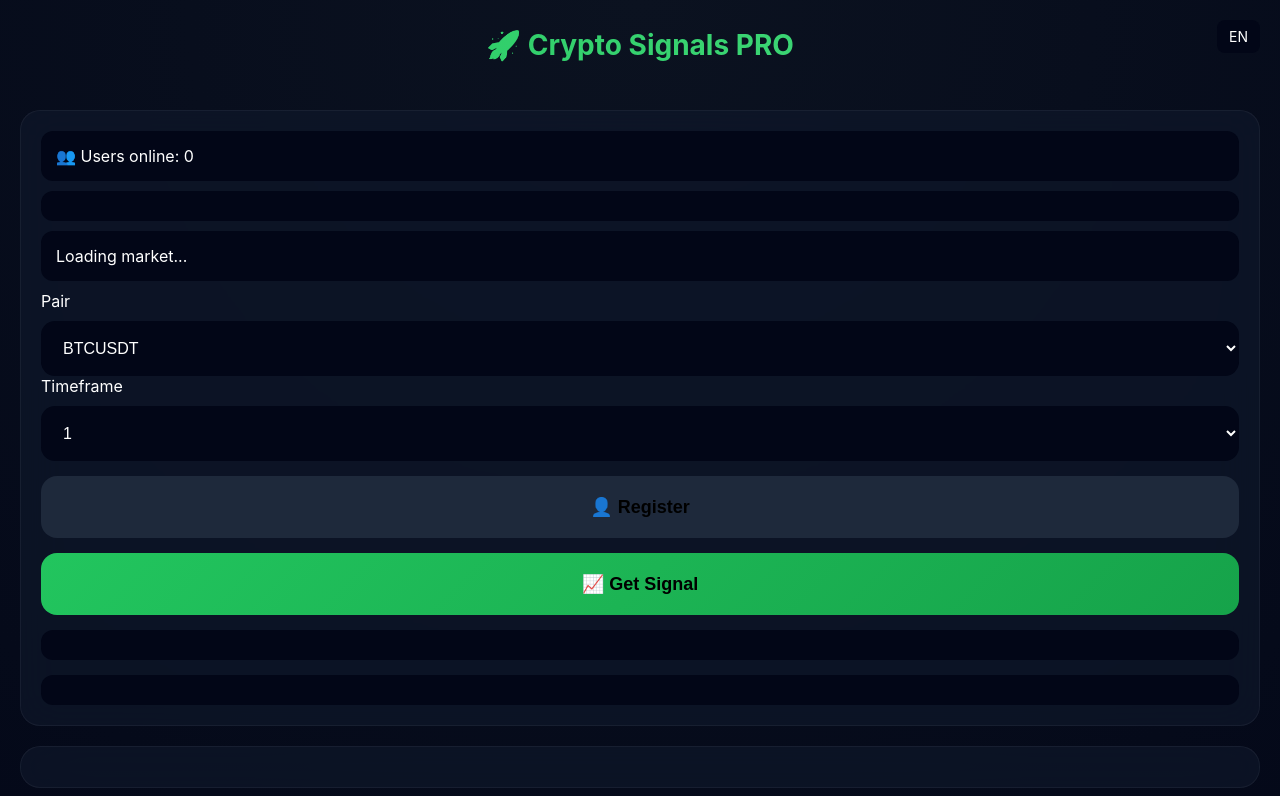
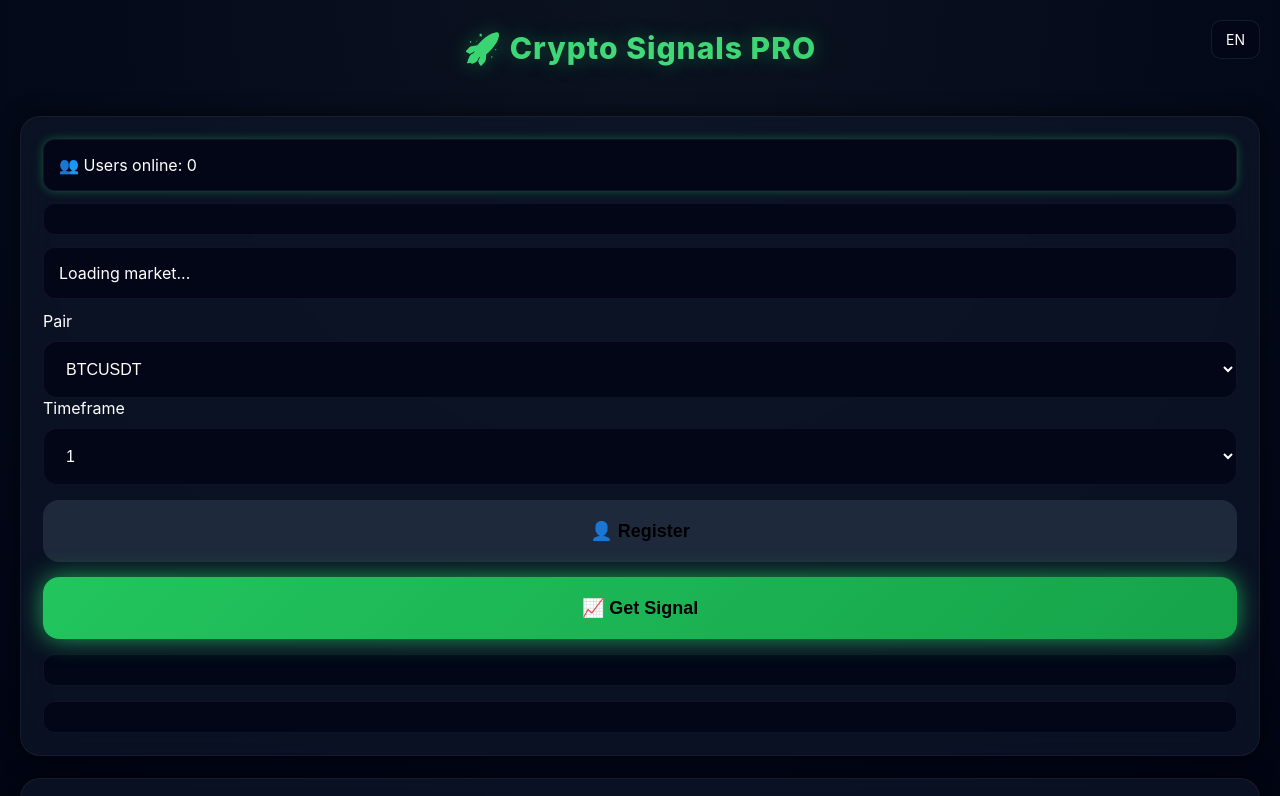
Before and after one commit to tokarevofihd-max/crypto-miniapp, a website: page public/index.html in a window 1280 px wide. Shown: the top 796 px of the page. Drawn offline with Linux system fonts and the light colour scheme; a script that the page names is missing.

Commit message:
Update index.html

```diff
--- a/public/index.html
+++ b/public/index.html
@@ -12,37 +12,25 @@
 body{
 margin:0;
 font-family:Inter,Arial;
-background:radial-gradient(circle at top,#0b1220,#020617);
+background:radial-gradient(circle at top,#0b1220,#020617 60%,#010409);
 color:white;
 }
 
+/* HEADER */
+
 .header{
-padding:28px;
-font-size:28px;
-font-weight:700;
+padding:30px;
+font-size:30px;
+font-weight:800;
 text-align:center;
-background:linear-gradient(90deg,#22c55e,#4ade80);
+background:linear-gradient(90deg,#22c55e,#4ade80,#22c55e);
 -webkit-background-clip:text;
 -webkit-text-fill-color:transparent;
+letter-spacing:1px;
+text-shadow:0 0 20px rgba(34,197,94,0.4);
 }
 
-.container{padding:20px;}
-
-.card{
-background:rgba(15,23,42,0.7);
-border-radius:20px;
-padding:20px;
-margin-bottom:20px;
-backdrop-filter:blur(20px);
-border:1px solid rgba(255,255,255,0.05);
-}
-
-.profile,.market,.trust,.online{
-background:#020617;
-padding:15px;
-border-radius:12px;
-margin-bottom:10px;
-}
+/* LANGUAGE */
 
 .lang{
 position:absolute;
@@ -51,9 +39,50 @@ right:20px;
 cursor:pointer;
 font-size:14px;
 background:#020617;
-padding:8px 12px;
-border-radius:8px;
+padding:10px 14px;
+border-radius:10px;
+border:1px solid rgba(255,255,255,0.08);
 }
+
+/* CONTAINER */
+
+.container{padding:20px;}
+
+/* CARD */
+
+.card{
+background:rgba(15,23,42,0.65);
+border-radius:20px;
+padding:22px;
+margin-bottom:22px;
+backdrop-filter:blur(20px);
+border:1px solid rgba(255,255,255,0.05);
+box-shadow:0 0 20px rgba(0,0,0,0.6);
+transition:0.3s;
+}
+
+.card:hover{
+transform:translateY(-3px);
+box-shadow:0 0 30px rgba(34,197,94,0.15);
+}
+
+/* BLOCKS */
+
+.profile,.market,.trust,.online{
+background:#020617;
+padding:15px;
+border-radius:12px;
+margin-bottom:12px;
+border:1px solid rgba(255,255,255,0.05);
+}
+
+/* ONLINE GLOW */
+
+.online{
+box-shadow:0 0 10px rgba(34,197,94,0.4);
+}
+
+/* SELECT */
 
 select{
 width:100%;
@@ -64,7 +93,10 @@ margin-top:10px;
 background:#020617;
 color:white;
 font-size:16px;
+border:1px solid rgba(255,255,255,0.05);
 }
+
+/* BUTTONS */
 
 button{
 width:100%;
@@ -75,31 +107,65 @@ margin-top:15px;
 font-size:18px;
 font-weight:600;
 cursor:pointer;
+transition:0.25s;
 }
+
+/* PRIMARY GLOW */
 
 .btn-primary{
 background:linear-gradient(135deg,#22c55e,#16a34a);
+box-shadow:0 0 15px rgba(34,197,94,0.6),0 0 40px rgba(34,197,94,0.25);
+animation:glow 2s infinite alternate;
 }
 
-.btn-secondary{background:#1e293b;}
+@keyframes glow{
+from{box-shadow:0 0 12px rgba(34,197,94,0.4);}
+to{box-shadow:0 0 28px rgba(34,197,94,0.9);}
+}
+
+.btn-secondary{
+background:#1e293b;
+}
+
+button:hover{
+transform:scale(1.02);
+}
+
+/* SIGNAL */
 
 .signal-box{
 margin-top:15px;
-padding:22px;
+padding:24px;
 border-radius:15px;
-font-size:22px;
+font-size:24px;
 text-align:center;
+font-weight:700;
+letter-spacing:1px;
 }
 
-.buy{background:#052e16;color:#4ade80;}
-.sell{background:#2e0505;color:#f87171;}
+.buy{
+background:#052e16;
+color:#4ade80;
+box-shadow:0 0 20px rgba(34,197,94,0.4);
+}
+
+.sell{
+background:#2e0505;
+color:#f87171;
+box-shadow:0 0 20px rgba(248,113,113,0.4);
+}
+
+/* RESULT */
 
 .result{
 margin-top:15px;
 padding:15px;
 border-radius:12px;
 background:#020617;
+border:1px solid rgba(255,255,255,0.05);
 }
+
+/* LEARN */
 
 .learn{
 background:#020617;
@@ -107,6 +173,7 @@ padding:12px;
 border-radius:10px;
 margin-top:8px;
 font-size:14px;
+border:1px solid rgba(255,255,255,0.05);
 }
 
 </style>
@@ -115,7 +182,6 @@ font-size:14px;
 <body>
 
 <div class="lang" onclick="toggleLang()" id="langBtn">EN</div>
-
 <div class="header">🚀 Crypto Signals PRO</div>
 
 <div class="container">
@@ -173,7 +239,6 @@ font-size:14px;
 
 const tg = window.Telegram.WebApp;
 const user = tg.initDataUnsafe?.user;
-
 const SIGNAL_LINK="https://u3.shortink.io/register";
 
 let registered=localStorage.getItem("registered")==="true";
@@ -192,7 +257,6 @@ applyLang();
 }
 
 function applyLang(){
-
 langBtn.innerText=lang==="en"?"RU":"EN";
 
 if(lang==="ru"){
@@ -230,7 +294,7 @@ return;
 }
 }
 
-const value=Math.floor(Math.random()*500)+800;
+const value=Math.floor(Math.random()*500)+900;
 localStorage.setItem("onlineData",JSON.stringify({value:value,time:now}));
 online.innerText=`👥 Users online: ${value}`;
 }
@@ -244,6 +308,7 @@ if(user){
 profile.innerHTML=`👤 ${user.first_name}<br>ID: ${user.id}<br>Status: ${registered?"✅ Registered":"❌ Locked"}`;
 }
 }
+
 updateProfile();
 signalBtn.disabled=!registered;
 
@@ -318,11 +383,7 @@ timer.innerHTML="✅ Ready";
 
 signalBtn.onclick=getSignal;
 
-pair.addEventListener("change",()=>{
-loadChart();
-updateMarket();
-});
-
+pair.addEventListener("change",()=>{loadChart();updateMarket();});
 timeframe.addEventListener("change",loadChart);
 
 loadChart();
```
